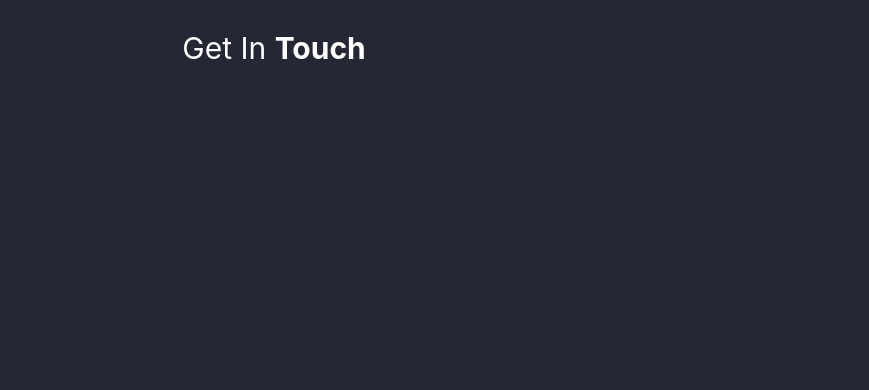
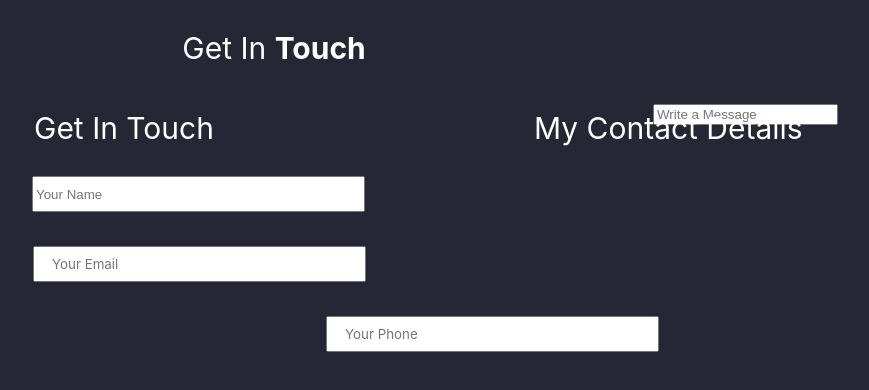
Before and after one commit to Tokioshi/Portfolio, a plain HTML site: page dev-tokioshy/index.html in a window 1280 px wide. Shown: the whole page, without its empty margins (366-1235 px from the left). Drawn offline with Linux system fonts and the light colour scheme.

Commit message:
som cheng

```diff
--- a/dev-tokioshy/font.css
+++ b/dev-tokioshy/font.css
@@ -0,0 +1 @@
+@import url("https://fonts.googleapis.com/css2?family=Inter&display=swap");
--- a/dev-tokioshy/index.html
+++ b/dev-tokioshy/index.html
@@ -6,9 +6,20 @@
     <link rel="stylesheet" href="style.css">
     <title>Portofolio</title>
 </head>
-<body class="container">
-    <div class="contact" id="contact">
-        <p class="title">Get In <strong>Touch</strong></p>
+<body>
+    <p class="title">Get In <strong>Touch</strong></p>
+    <div class="container">
+      <div class="contact-input">
+        <input type="text" class="name" placeholder="Your Name" id="name">
+        <input type="email" class="email" placeholder="Your Email" id="email">
+        <input type="number" class="number" placeholder="Your Phone">
+        <input type="text" class="message" placeholder="Write a Message">
+      </div>
+      <div class="contact" id="contact">
+        <p class="t">Get In Touch</p>
+        <p class="c">My Contact Details</p>
+      </div>
     </div>
+
 </body>
 </html>
--- a/dev-tokioshy/style.scss
+++ b/dev-tokioshy/style.scss
@@ -1,10 +1,85 @@
+$inter: "Inter", sans-serif;
+
+body {
+    background-color: #252734;
+  }
+
 .container {
-    background-color: #252734;
+    display: flex;
+    gap: 2rem;
 }
 
 .title {
-    font-family: "Inter", sans-serif;
+    font-family: $inter;
     text-align: center;
     font-size: 30px;
     color: white;
 }
+
+.t {
+    font-family: $inter;
+    position: absolute;
+    top: 80px;
+    left: 400px;
+    color: white;
+    font-size: 30px;
+}
+
+.c {
+    font-family: $inter;
+    position: absolute;
+    top: 80px;
+    left: 900px;
+    color: white;
+    font-size: 30px;
+}
+
+.name {
+    ::placeholder {
+        font-family: $inter;
+        padding-left: 15px;
+        padding-top: 10px;
+        padding-bottom: 10px;
+    }
+    position: relative;
+    width: 325px;
+    height: 30px;
+    top: 80px;
+    left: 390px
+}
+
+.email {
+    position: relative;
+    width: 325px;
+    height: 30px;
+    top: 150px;
+    left: 54px
+}
+
+.email::placeholder {
+    font-family: $inter;
+    padding-left: 15px;
+    padding-top: 10px;
+    padding-bottom: 10px;
+}
+
+.number {
+    position: relative;
+    width: 325px;
+    height: 30px;
+    top: 220px;
+    left: 10px
+}
+
+.number::placeholder {
+    font-family: $inter;
+    padding-left: 15px;
+    padding-top: 10px;
+    padding-bottom: 10px;
+}
+
+.name:focus::placeholder,
+.email:focus::placeholder,
+.number:focus::placeholder {
+    color: transparent;
+}
```
Also changed, not shown: dev-tokioshy/style.css, 1 other file.
